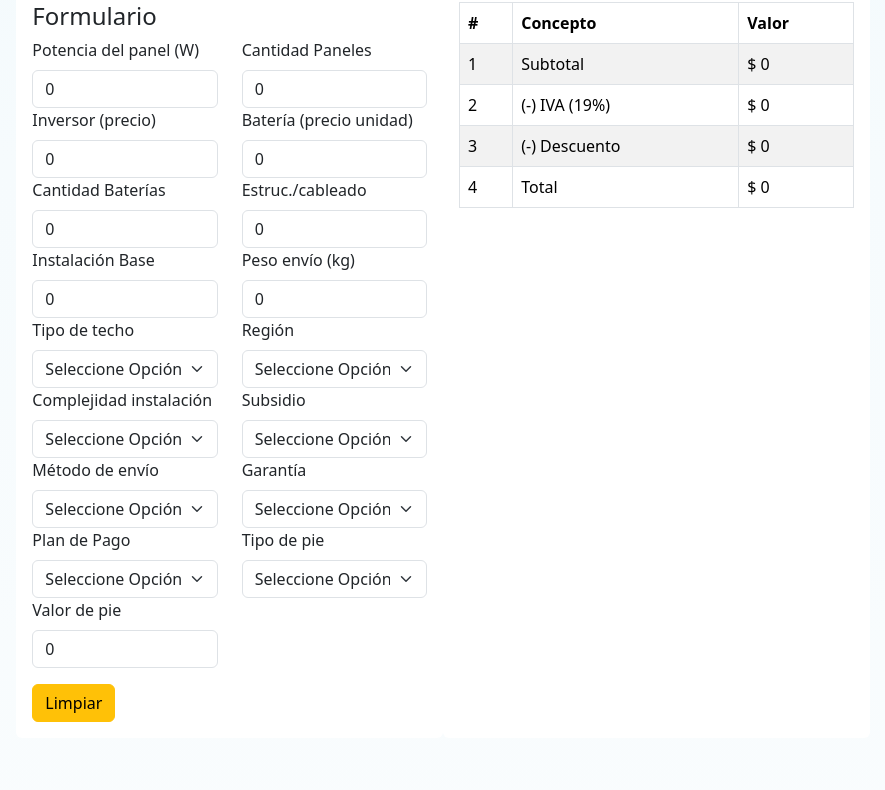
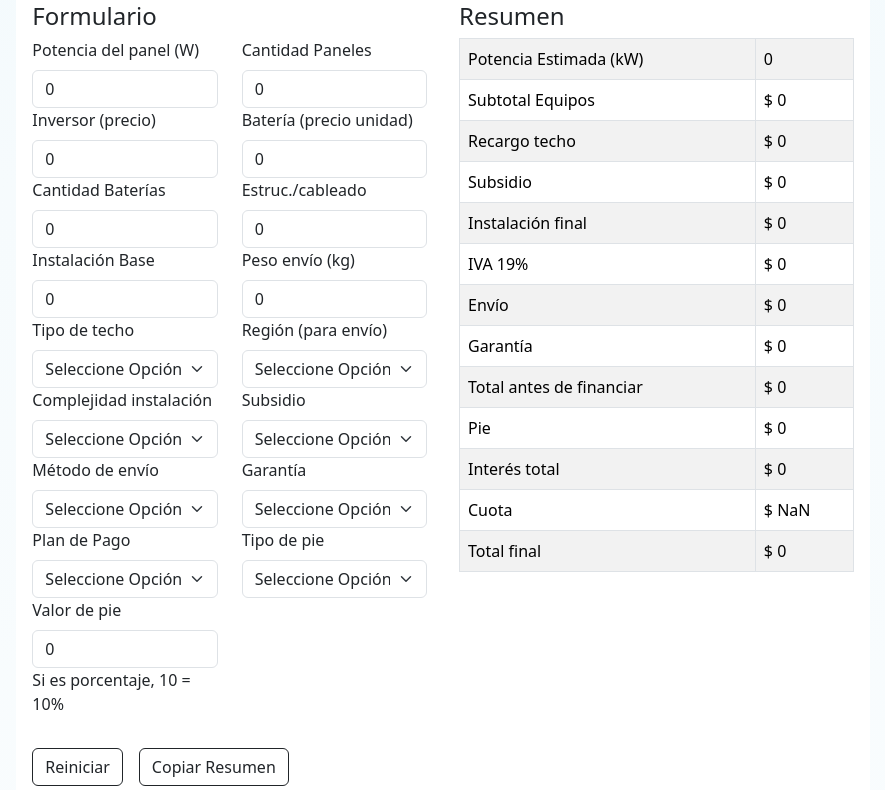
Before and after one commit to Joako-kvr/fullstack_2, a React (Create React App) app: page / in a window 1280 px wide. Shown: the part 1236-2026 px from the top of the page, without its empty margins (197-1082 px from the left). Built offline with nearby package versions, Linux system fonts and the light colour scheme.

Commit message:
segunda parte calculadora

```diff
--- a/src/components/CalculadoraIntegral.js
+++ b/src/components/CalculadoraIntegral.js
@@ -13,25 +13,58 @@ function CalculadoraPrincipal() {
     const [estrucCableado, setEstrucCableado] = useState(0);
     const [instalacionBase, setInstalacionBase] = useState(0);
     const [pesoEnvio, setPesoEnvio] = useState(0);
+
     const [tipoTecho, setTipoTecho] = useState("");
+    const porcentajeTipoTecho = { 1: 0.05, 2: 0.02, 3: 0.07 };
+    const valorTipoTecho = porcentajeTipoTecho[Number(tipoTecho)] || 0;
+
     const [region, setRegion] = useState("");
+    const porcentajeRegion = { 1: 5000, 2: 9000, 3: 10000, 4: 15000 };
+    const valorRegion = porcentajeRegion[Number(region)] || 0;
+
     const [complejidadInstalacion, setComplejidadInstalacion] = useState("");
+    const porcentajeComplejidadInstalacion = { 1: 0, 2: 0.08, 3: 0.15 };
+    const valorComplejidadInstalacion = porcentajeComplejidadInstalacion[Number(complejidadInstalacion)] || 0;
+
     const [subsidio, setSubsidio] = useState("");
+    const porcentajeSubsidio = { 1: 0, 2: 0.08, 3: 0.05 };
+    const valorSubsidio = porcentajeSubsidio[Number(subsidio)] || 0;
+
     const [metodoEnvio, setMetodoEnvio] = useState("");
+    const porcentajeMetodoEnvio = { 1: 1, 2: 1.2 };
+    const valorMetodoEnvio = porcentajeMetodoEnvio[Number(metodoEnvio)] || 0;
+
     const [garantia, setGarantia] = useState("");
+    const porcentajeGarantia = { 1: 0.02, 2: 0.04, 3: 0.06 };
+    const valorGarantia = porcentajeGarantia[Number(garantia)] || 0;
+
     const [planPago, setPlanPago] = useState("");
+    const porcentajePlanPago = { 1: 0, 2: 0.012, 3: 0.011, 4: 0.01 };
+    const valorPlanPago = porcentajePlanPago[Number(planPago)] || 0;
+    const cantidadPlanPago = { 1: 1, 2: 6, 3: 12, 4: 24 };
+    const valorCantidadPlanPago = cantidadPlanPago[Number(planPago)] || 0;
+
     const [tipoPie, setTipoPie] = useState("");
-        const [valorPie, setValorPie] = useState(0);
+    const cantidadTipoPie = { 1: 1, 2: 6 };
+    const valorTipoPie = cantidadTipoPie[Number(tipoPie)] || 0;
 
+    const [valorPie, setValorPie] = useState(0);
 
+    const valorPanelSolar = parseInt(2500000)
 
-    const [cantidadModulosRam, setCantidadModulosRam] = useState(0);
-    const [descuento, setDescuento] = useState(0);
-    const [precioCpu, setPrecioCpu] = useState(0);
-    const [precioGpu, setPrecioGpu] = useState(0);
-    const subTotal = parseInt(precioCpu) + parseInt(precioGpu) + parseInt(cantidadModulosRam);
-    const totalIva = parseInt(subTotal) * 0.19;
-    const total = parseInt(subTotal) + parseInt(totalIva) - parseInt(descuento);
+    const potenciaEstimada = (potenciaPanel * cantidadPaneles) / 1000;
+    const subtotalEquipos = ((parseInt(valorPanelSolar) * parseInt(cantidadPaneles)) + parseInt(inversorPrecio) + (parseInt(bateriaPrecio) * parseInt(cantidadBaterias)) + parseInt(estrucCableado))
+    const recargoTecho = subtotalEquipos * valorTipoTecho
+    const montoSubsidio = subtotalEquipos * valorSubsidio
+    const instalacionFinal = (parseInt(instalacionBase) + (subtotalEquipos*valorComplejidadInstalacion))
+    const montoIva = (subtotalEquipos + recargoTecho - montoSubsidio + instalacionFinal) * 0.19
+    const montoEnvio = (valorRegion + parseInt(pesoEnvio*700))*valorMetodoEnvio
+    const montoGarantia = subtotalEquipos * valorGarantia
+    const totalAnteFinan = montoIva + montoEnvio + montoGarantia
+    const montoPie = 0
+    const montoInteresTotal = (totalAnteFinan - montoPie)*valorPlanPago
+    const montoCuota = montoInteresTotal/valorCantidadPlanPago
+    const total = totalAnteFinan + montoInteresTotal
 
     return (
         <div className='row justify-content-center'>
@@ -111,16 +144,20 @@ function CalculadoraPrincipal() {
                             <label className='form-label' htmlFor='tipoTecho'>Tipo de techo</label>
                             <select className='form-select' id='tipoTecho' name='tipoTecho' value={tipoTecho} onChange={(e) => setTipoTecho(e.target.value)}>
                                 <option>Seleccione Opción</option>
-                                <option value={1}>Con Garantía</option>
-                                <option value={2}>Sin Garantía</option>
+                                <option value={1}>Teja/Asfalto → recargo +5%</option>
+                                <option value={2}>Zinc/Planchas → recargo +2%</option>
+                                <option value={3}>Hormigón → recargo +7%</option>
                             </select>
                         </div>
                         <div className='col-lg-6'>
-                            <label className='form-label' htmlFor='region'>Región</label>
+                            <label className='form-label' htmlFor='region'>Región (para envío)</label>
                             <select className='form-select' id='region' name='region' value={region} onChange={(e) => setRegion(e.target.value)}>
                                 <option>Seleccione Opción</option>
-                                <option value={1}>Con Garantía</option>
-                                <option value={2}>Sin Garantía</option>
+                                <option value={1}>RM: base $5.000</option>
+                                <option value={2}>Norte: base $9.000</option>
+                                <option value={3}>Sur: base $10.000
+                                </option>
+                                <option value={4}>Austral: base $15.000</option>
                             </select>
                         </div>
 
@@ -133,16 +170,19 @@ function CalculadoraPrincipal() {
                             <label className='form-label' htmlFor='complejidadInstalacion'>Complejidad instalación</label>
                             <select className='form-select' id='complejidadInstalacion' name='complejidadInstalacion' value={complejidadInstalacion} onChange={(e) => setComplejidadInstalacion(e.target.value)}>
                                 <option>Seleccione Opción</option>
-                                <option value={1}>Con Garantía</option>
-                                <option value={2}>Sin Garantía</option>
+                                <option value={1}>Baja → 0% adicional
+                                </option>
+                                <option value={2}>Media → +8% sobre instalación base</option>
+                                <option value={3}>Alta → +15% sobre instalación base</option>
                             </select>
                         </div>
                         <div className='col-lg-6'>
                             <label className='form-label' htmlFor='subsidio'>Subsidio</label>
                             <select className='form-select' id='subsidio' name='subsidio' value={subsidio} onChange={(e) => setSubsidio(e.target.value)}>
                                 <option>Seleccione Opción</option>
-                                <option value={1}>Con Garantía</option>
-                                <option value={2}>Sin Garantía</option>
+                                <option value={1}>Sin subsidio → 0%</option>
+                                <option value={2}>Residencial → −8% sobre subtotal equipos</option>
+                                <option value={3}>Pyme → −5% sobre subtotal equipos</option>
                             </select>
                         </div>
 
@@ -155,16 +195,18 @@ function CalculadoraPrincipal() {
                             <label className='form-label' htmlFor='metodoEnvio'>Método de envío</label>
                             <select className='form-select' id='metodoEnvio' name='metodoEnvio' value={metodoEnvio} onChange={(e) => setMetodoEnvio(e.target.value)}>
                                 <option>Seleccione Opción</option>
-                                <option value={1}>Con Garantía</option>
-                                <option value={2}>Sin Garantía</option>
+                                <option value={1}>Estándar → 0%</option>
+                                <option value={2}>Exprés → 20%</option>
                             </select>
                         </div>
                         <div className='col-lg-6'>
                             <label className='form-label' htmlFor='garantia'>Garantía</label>
                             <select className='form-select' id='garantia' name='garantia' value={garantia} onChange={(e) => setGarantia(e.target.value)}>
                                 <option>Seleccione Opción</option>
-                                <option value={1}>Con Garantía</option>
-                                <option value={2}>Sin Garantía</option>
+                                <option value={1}>12 meses → +2% subtotal equipos</option>
+                                <option value={2}>24 meses → +4% subtotal equipos</option>
+                                <option value={3}>36 meses → +6% subtotal equipos</option>
+
                             </select>
                         </div>
 
@@ -177,16 +219,18 @@ function CalculadoraPrincipal() {
                             <label className='form-label' htmlFor='planPago'>Plan de Pago</label>
                             <select className='form-select' id='planPago' name='planPago' value={planPago} onChange={(e) => setPlanPago(e.target.value)}>
                                 <option>Seleccione Opción</option>
-                                <option value={1}>Con Garantía</option>
-                                <option value={2}>Sin Garantía</option>
+                                <option value={1}>Contado → tasa 0, cuotas 1</option>
+                                <option value={2}>6 cuotas → 1.2% mensual</option>
+                                <option value={3}>12 cuotas → 1.1% mensua</option>
+                                <option value={4}>24 cuotas → 1.0% mensual</option>
                             </select>
                         </div>
                         <div className='col-lg-6'>
                             <label className='form-label' htmlFor='tipoPie'>Tipo de pie</label>
                             <select className='form-select' id='tipoPie' name='tipoPie' value={tipoPie} onChange={(e) => setTipoPie(e.target.value)}>
                                 <option>Seleccione Opción</option>
-                                <option value={1}>Con Garantía</option>
-                                <option value={2}>Sin Garantía</option>
+                                <option value={1}>Porcentaje</option>
+                                <option value={2}>Monto fijo</option>
                             </select>
                         </div>
 
@@ -197,6 +241,7 @@ function CalculadoraPrincipal() {
                         <div className='col-lg-6'>
                             <label className='form-label' htmlFor='valorPie'>Valor de pie</label>
                             <input id='valorPie' name='valorPie' placeholder='1000000' type='number' className='form-control' value={valorPie} onChange={(e) => setValorPie(e.target.value)}></input>
+                            <p>Si es porcentaje, 10 = 10%</p>
                         </div>
 
 
@@ -207,50 +252,110 @@ function CalculadoraPrincipal() {
 
 
                     <div className='form-group mt-3'>
-                        <a className='btn btn-warning' onClick={(e) => {
+                        <a className='btn btn-outline-dark' onClick={(e) => {
 
-                            setPrecioCpu(0);
-                            setPrecioGpu(0);
-                            setCantidadModulosRam(0);
+                            setPotenciaPanel(0);
+                            setCantidadPaneles(0);
+                            setInversorPrecio(0);
+                            setBateriaPrecio(0);
+                            setCantidadBaterias(0);
+                            setEstrucCableado(0);
+                            setInstalacionBase(0);
+                            setPesoEnvio(0);
+
+                            setTipoTecho("");
+                            setRegion("");
+                            setComplejidadInstalacion("");
                             setSubsidio("");
-                            setDescuento(0);
-                        }} ><i class="fa-solid fa-poo"></i> Limpiar </a>
+                            setMetodoEnvio("");
+                            setGarantia("");
+                            setPlanPago("");
+                            setTipoPie("");
+
+                            setValorPie(0);
+                        }} ><i class="fa-solid fa-poo"></i> Reiniciar </a>
+
+                        <a className='btn btn-outline-dark ms-3' onClick={(e) => {
+
+
+                        }} ><i class="fa-solid fa-poo"></i> Copiar Resumen </a>
                     </div>
 
                 </div>
 
                 <div className='col-lg-4 bg-white p-3 rounded'>
+                    <h4>Resumen</h4>
                     <Table striped bordered hover>
-                        <thead>
-                            <tr>
-                                <th>#</th>
-                                <th>Concepto</th>
-                                <th>Valor</th>
-                            </tr>
-                        </thead>
+
                         <tbody>
                             <tr>
-                                <td>1</td>
-                                <td>Subtotal</td>
-                                <td>$ {subTotal.toLocaleString()}</td>
+
+                                <td>Potencia Estimada (kW)</td>
+                                <td>{potenciaEstimada.toLocaleString()}</td>
                             </tr>
                             <tr>
-                                <td>2</td>
-                                <td>(-) IVA (19%)</td>
-                                <td>$ {totalIva.toLocaleString()}</td>
+
+                                <td>Subtotal Equipos</td>
+                                <td>$ {subtotalEquipos.toLocaleString()}</td>
                             </tr>
                             <tr>
-                                <td>3</td>
-                                <td>(-) Descuento </td>
-                                <td>$ {descuento.toLocaleString()}</td>
+
+                                <td>Recargo techo</td>
+                                <td>$ {recargoTecho.toLocaleString()}</td>
                             </tr>
                             <tr>
-                                <td>4</td>
-                                <td>Total</td>
+
+                                <td>Subsidio</td>
+                                <td>$ {montoSubsidio.toLocaleString()}</td>
+                            </tr>
+
+                            <tr>
+
+                                <td>Instalación final</td>
+                                <td>$ {instalacionFinal.toLocaleString()}</td>
+                            </tr>
+                            <tr>
+
+                                <td>IVA 19%</td>
+                                <td>$ {montoIva.toLocaleString()}</td>
+                            </tr>
+                            <tr>
+
+                                <td>Envío</td>
+                                <td>$ {montoEnvio.toLocaleString()}</td>
+                            </tr>
+                            <tr>
+
+                                <td>Garantía</td>
+                                <td>$ {montoGarantia.toLocaleString()}</td>
+                            </tr>
+                            <tr>
+
+                                <td>Total antes de financiar</td>
+                                <td>$ {totalAnteFinan.toLocaleString()}</td>
+                            </tr>
+                            <tr>
+
+                                <td>Pie</td>
+                                <td>$ {montoPie.toLocaleString()}</td>
+
+                            </tr>
+                            <tr>
+
+                                <td>Interés total</td>
+                                <td>$ {montoInteresTotal.toLocaleString()}</td>
+                            </tr>
+                            <tr>
+
+                                <td>Cuota</td>
+                                <td>$ {montoCuota.toLocaleString()}</td>
+                            </tr>
+
+                            <tr>
+
+                                <td>Total final</td>
                                 <td>$ {total.toLocaleString()}</td>
                             </tr>
-
-
                         </tbody>
                     </Table>
                 </div>
--- a/src/components/Contacto.js
+++ b/src/components/Contacto.js
@@ -24,8 +24,7 @@ function Contacto() {
             <Container>
                    <Row className="align-items-center mb-4">
                     <Col xs={12} md={6} className='text-start'>
-                        <Col xs={12} md={6}>
-                        </Col>
+
                         <h2 className="section-title m-0">Contacto</h2>
                     </Col>
                     <Col md={6} className="text-md-end text-secondary">
```
